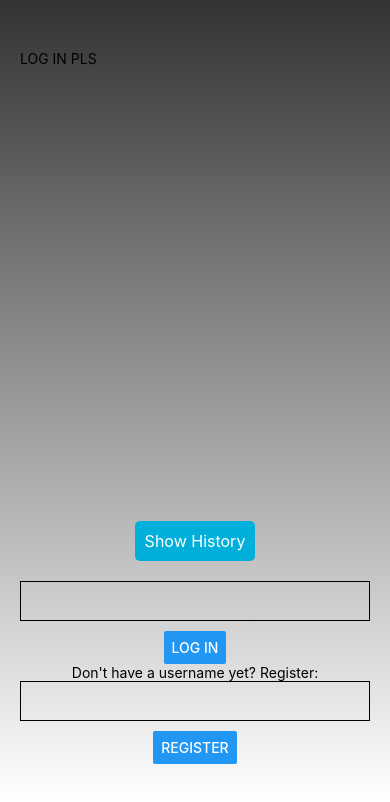
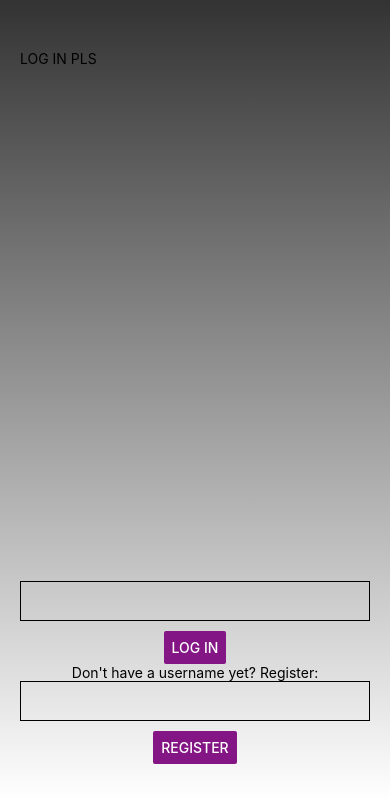
Before and after one commit to rob-Lehane/SHUFFLE-FE, a React Native app: screen / in a window 390 px wide. Shown: the top 802 px of the page. Built offline with nearby package versions, Linux system fonts and the light colour scheme.

Commit message:
fast forward button working

```diff
--- a/App.js
+++ b/App.js
@@ -96,19 +96,20 @@ export default function App() {
 
 
 
-          {user ? (<AudioPlayer setSongHistory={setSongHistory} user={user} />) : <Text>LOG IN PLS</Text>}
+          {user ? (<AudioPlayer songHistory={songHistory} setSongHistory={setSongHistory} user={user} />) : <Text>LOG IN PLS</Text>}
           {historyShowing ? <History songHistory={songHistory} /> : <Text></Text>}
 
           <View style={styles.inputContainer}>
-            <Pressable style={styles.historyButton} onPress={() => setHistoryShowing((h) => !h)}>
-            <Text style={styles.buttonText}>{historyShowing ? 'Hide History' : 'Show History'}</Text>
-          </Pressable>
+
+
             {user ? (
-<>
-              <Text>
-                Welcome {user.username}{' '}
-              </Text>
-              <Button title='Logout' onPress={handleLogout} color='#841584' />
+              <>
+                <Text style={styles.userText}>
+                  Welcome {user.username}{' '}
+                </Text>
+                <Button title={historyShowing ? 'HIDE HISTORY' : 'SHOW HISTORY'} onPress={() => setHistoryShowing((h) => !h)} color='#841584' />
+                <View style={styles.gap}/>
+                <Button title='Logout' onPress={handleLogout} color='#841584' />
               </>
             ) : (
               <>
@@ -118,8 +119,8 @@ export default function App() {
                   onChangeText={(e) => setLoginInput(e)}
                   value={loginInput}
                 />
-                <Button title={'Log in'} onPress={handleLogin} />
-                {loginError ? <Text>That user doesnt exist... </Text>: <Text></Text>}
+                <Button title={'Log in'} onPress={handleLogin} color='#841584' />
+                {loginError ? <Text>That user doesnt exist... </Text> : <Text></Text>}
                 {historyShowing && <History songHistory={songHistory} />}
                 <View style={styles.inputContainer}>
                   <Text>Don't have a username yet? Register:</Text>
@@ -129,7 +130,7 @@ export default function App() {
                     onChangeText={(e) => setRegisterInput(e)}
                     value={registerInput}
                   />
-                  <Button title={'Register'} onPress={handleRegistration} />
+                  <Button title={'Register'} onPress={handleRegistration} color='#841584' />
                   {registerError ? (<Text>Sorry, that name is already taken...</Text>) : (<Text></Text>)}
                 </View>
               </>
@@ -146,25 +147,25 @@ const styles = StyleSheet.create({
     flex: 1,
     marginTop: 0,
   },
-  background:{
-    position:'absolute',
-    left:0,
-    right:0,
-    height:800
+  gap:{
+    height:10
+  },
+  userText:{
+    fontSize:15,
+    marginBottom:5,
+    fontWeight:'bold'
+  },
+  background: {
+    position: 'absolute',
+    left: 0,
+    right: 0,
+    height: 800
   },
   scrollContainer: {
-    marginTop:30,
+    marginTop: 30,
     flexGrow: 1,
     justifyContent: 'space-between',
     padding: 20,
-  },
-  historyButton: {
-    backgroundColor: '#00AFDA',
-    padding: 10,
-    borderRadius: 5,
-    marginBottom: 20,
-    marginTop: 50,
-    alignItems: 'center',
   },
   buttonText: {
     color: 'white',
--- a/AudioPlayer.js
+++ b/AudioPlayer.js
@@ -5,7 +5,7 @@ import { Rating } from 'react-native-ratings'
 import { Audio } from 'expo-av';
 import { SongSlider } from './SongSlider';
 
-export const AudioPlayer=({setSongHistory, user})=>{
+export const AudioPlayer=({songHistory, setSongHistory, user})=>{
   const [album, setAlbum] = useState([])
   const [rating,setRating]=useState(1)
   const [next,setNext]=useState(true)
@@ -65,14 +65,14 @@ export const AudioPlayer=({setSongHistory, user})=>{
 
     await playingSong.unloadAsync();
     setAlbum((prevAlbum) => prevAlbum.slice(1));
-    setNext(true);
+    setNext((curr)=>!curr);
   };
 
   const playPreviousTrack = async () => {
 
     await playingSong.unloadAsync();
-    setAlbum((prevAlbum) => [prevAlbum[prevAlbum.length - 1], ...prevAlbum.slice(0, -1)]);
-    setNext(true);
+    setAlbum((prevAlbum) => [songHistory.at(-1), ...prevAlbum.slice(0, -1)]);
+    setNext((curr)=>!curr);
   };
 
   return (
@@ -120,7 +120,7 @@ export const AudioPlayer=({setSongHistory, user})=>{
             setSongHistory((h)=>[...h, newSong ])
             setAlbum((a)=>a.slice(1))
             setNext((curr)=>!curr)
-          }} />
+          }} color='#841584'/>
           <Rating
             type='star'
             ratingCount={5}
--- a/SongSlider.js
+++ b/SongSlider.js
@@ -19,7 +19,6 @@ export function SongSlider({ playingSong }) {
 
   useEffect(() => {
     if (playingSong) {const interval = setInterval(async () => {
-      console.log(playingSong)
       const status = await playingSong.getStatusAsync();
       setCount(status.positionMillis);
     }, 1000);
```
